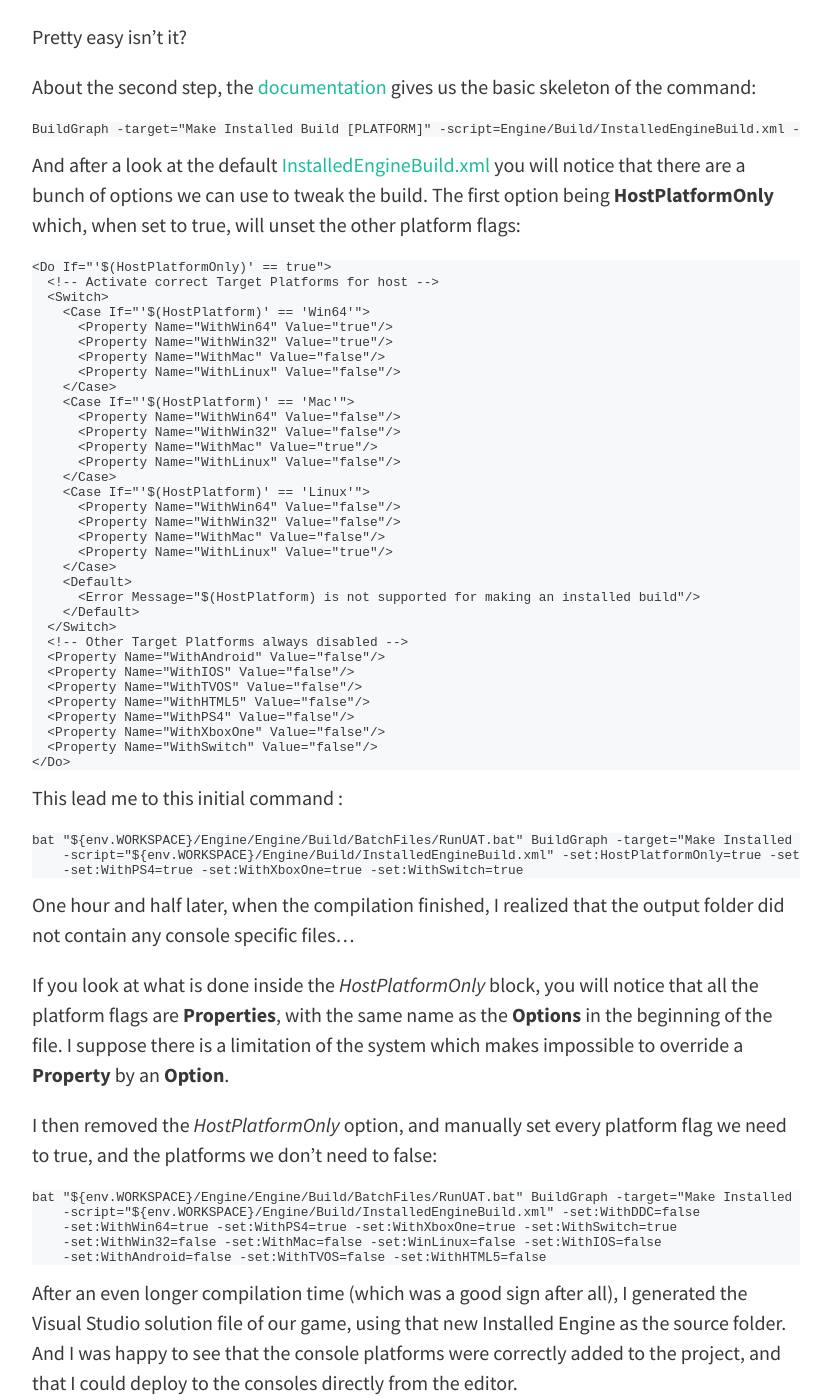
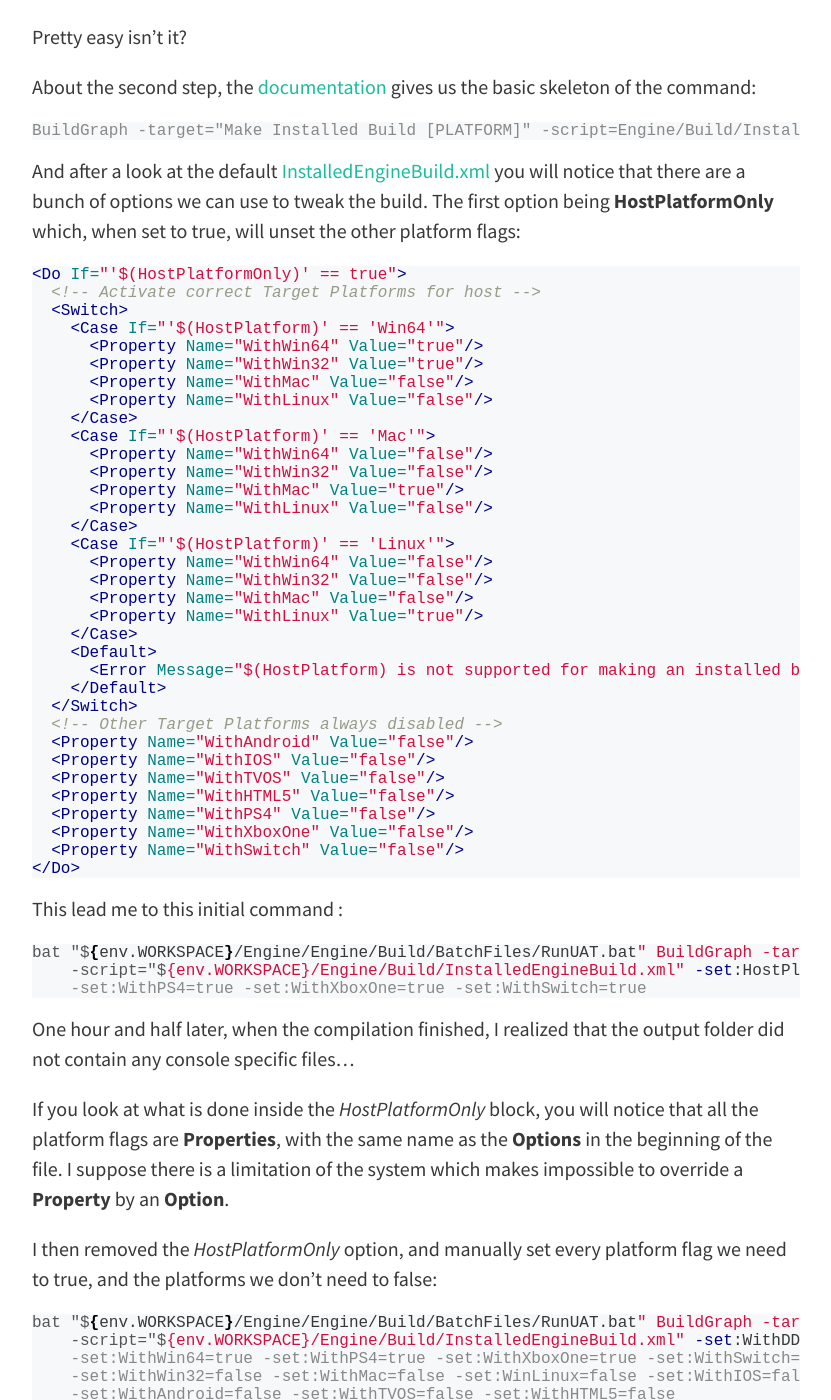
Before and after one commit to Zoubi/blog, a Jekyll site: the page built from _posts/2018-01-28-Installed-build-of-UE4-with-console-support.md, in a window 1280 px wide and 1400 px high, scrolled down 1065 px. Shown: the whole window, without its empty margins (224-1055 px from the left). Built offline with Jekyll 4.4.1, drawn with Linux system fonts in a browser that asks for light colours; nearby versions of some CDN libraries.

Commit message:
Use correct color syntaxing

````diff
--- a/_posts/2018-01-28-Installed-build-of-UE4-with-console-support.md
+++ b/_posts/2018-01-28-Installed-build-of-UE4-with-console-support.md
@@ -24,13 +24,13 @@ Pretty easy isn't it?
 
 About the second step, the [documentation](https://docs.unrealengine.com/latest/INT/Programming/Development/InstalledBuildReference/index.html) gives us the basic skeleton of the command:
 
-```
+{% highlight terminal %}
 BuildGraph -target="Make Installed Build [PLATFORM]" -script=Engine/Build/InstalledEngineBuild.xml -clean
-```
+{% endhighlight %}
 
 And after a look at the default [InstalledEngineBuild.xml](https://github.com/EpicGames/UnrealEngine/blob/release/Engine/Build/InstalledEngineBuild.xml) you will notice that there are a bunch of options we can use to tweak the build. The first option being **HostPlatformOnly** which, when set to true, will unset the other platform flags:
 
-```
+{% highlight xml %}
 <Do If="'$(HostPlatformOnly)' == true">
   <!-- Activate correct Target Platforms for host -->
   <Switch>
@@ -65,15 +65,15 @@ And after a look at the default [InstalledEngineBuild.xml](https://github.com/Ep
   <Property Name="WithXboxOne" Value="false"/>
   <Property Name="WithSwitch" Value="false"/>
 </Do>
-```
+{% endhighlight %}
 
 This lead me to this initial command :
 
-```
+{% highlight terminal %}
 bat "${env.WORKSPACE}/Engine/Engine/Build/BatchFiles/RunUAT.bat" BuildGraph -target="Make Installed Build Win64"
     -script="${env.WORKSPACE}/Engine/Build/InstalledEngineBuild.xml" -set:HostPlatformOnly=true -set:WithDDC=false
     -set:WithPS4=true -set:WithXboxOne=true -set:WithSwitch=true
-```
+{% endhighlight %}
 
 One hour and half later, when the compilation finished, I realized that the output folder did not contain any console specific files...
 
@@ -81,13 +81,13 @@ If you look at what is done inside the *HostPlatformOnly* block, you will notice
 
 I then removed the *HostPlatformOnly* option, and manually set every platform flag we need to true, and the platforms we don't need to false:
 
-```
+{% highlight terminal %}
 bat "${env.WORKSPACE}/Engine/Engine/Build/BatchFiles/RunUAT.bat" BuildGraph -target="Make Installed Build Win64"
     -script="${env.WORKSPACE}/Engine/Build/InstalledEngineBuild.xml" -set:WithDDC=false
     -set:WithWin64=true -set:WithPS4=true -set:WithXboxOne=true -set:WithSwitch=true
     -set:WithWin32=false -set:WithMac=false -set:WinLinux=false -set:WithIOS=false
     -set:WithAndroid=false -set:WithTVOS=false -set:WithHTML5=false
-```
+{% endhighlight %}
 
 After an even longer compilation time (which was a good sign after all), I generated the Visual Studio solution file of our game, using that new Installed Engine as the source folder. And I was happy to see that the console platforms were correctly added to the project, and that I could deploy to the consoles directly from the editor.
 
````
